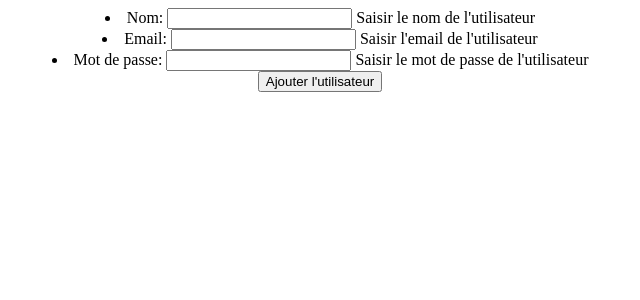
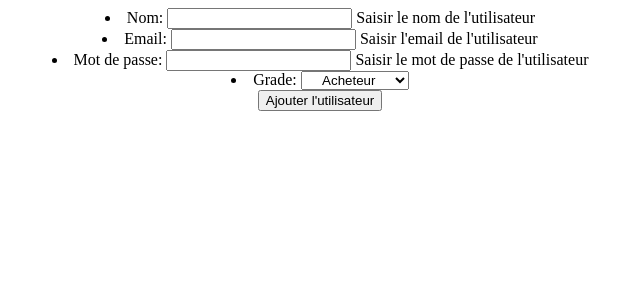
Before and after one commit to Xurron/r209-crud-project, a Django app: page /market/users/add/ in a window 1280 px wide. Shown: the top 300 px of the page, without its empty margins (320-960 px from the left). Run offline with Django 5.2, Linux system fonts and the light colour scheme.

Commit message:
ajout d'un système de grade

```diff
--- a/marketplace/market/forms.py
+++ b/marketplace/market/forms.py
@@ -1,3 +1,4 @@
+from django import forms
 from django.forms import ModelForm
 from django.utils.translation import gettext_lazy as _
 from . import models
@@ -25,18 +26,30 @@ class ItemForm(ModelForm):
         }
 
 class UserForm(ModelForm):
+
+    GRADE_CHOICES = [
+        ('Acheteur', 'Acheteur'),
+        ('Vendeur', 'Vendeur'),
+        ('Administrateur', 'Administrateur'),
+        ('Fondateur', 'Fondateur'),
+    ]
+
+    grade = forms.ChoiceField(choices=GRADE_CHOICES)
+
     class Meta:
         model = models.User
-        fields = ['name', 'email', 'password']
+        fields = ['name', 'email', 'password', 'grade']
         labels = {
             'name': _('Nom'),
             'email': _('Email'),
             'password': _('Mot de passe'),
+            'grade': _('Grade'),
         }
         help_texts = {
             'name': _('Saisir le nom de l\'utilisateur'),
             'email': _('Saisir l\'email de l\'utilisateur'),
             'password': _('Saisir le mot de passe de l\'utilisateur'),
+            'grade': _('Sélectionner le grade de l\'utilisateur'),
         }
         error_messages = {
             'name': {
--- a/marketplace/market/models.py
+++ b/marketplace/market/models.py
@@ -14,6 +14,7 @@ class User(models.Model):
     name = models.CharField(max_length=100)
     email = models.EmailField(max_length=100)
     password = models.CharField(max_length=100)
+    grade = models.CharField(max_length=100, default="Acheteur")
 
     def __str__(self):
         chaine = f"{self.name} - {self.email}"
@@ -24,3 +25,6 @@ class User(models.Model):
             return True
         else:
             return False
+
+    def get_grade(self):
+        return self.grade
--- a/marketplace/market/templates/market/index.html
+++ b/marketplace/market/templates/market/index.html
@@ -10,8 +10,9 @@
     <h1>Accueil</h1>
     <p>Bienvenue sur le site du marketplace</p>
 
-    {% if request.session.user %}
-        <p>Bienvenue, {{ request.session.user }}!</p>
+    {% if request.session.user_id %}
+        <p>Bienvenue, {{ request.session.user_name }} !</p>
+        <p>Vous avez actuellement le grade : "{{ grade }}"</p>
         <p><a href="/market/logout">Déconnexion</a></p>
     {% else %}
         <p>Bienvenue sur le site du marketplace. <a href="/market/login">Connectez-vous</a></p>
--- a/marketplace/market/views.py
+++ b/marketplace/market/views.py
@@ -7,8 +7,13 @@ from .models import Item
 from .models import User
 
 def index(request):
-    Items = Item.objects.all()
-    return render(request, 'market/index.html', {'Items': Items})
+    if 'user_id' in request.session:
+        Items = Item.objects.all()
+        user = User.objects.get(id=request.session['user_id'])
+        grade = user.get_grade()
+        return render(request, 'market/index.html', {'Items': Items, 'grade': grade})
+    else:
+        return HttpResponseRedirect('/market/login')
 
 def login(request):
     return render(request, 'market/login/login.html')
@@ -20,14 +25,16 @@ def login_user(request):
         Users = User.objects.all()
         for user in Users:
             if user.verify(username, password):
-                request.session['user'] = user.id
+                request.session['user_id'] = user.id
+                request.session['user_name'] = user.name
                 return HttpResponseRedirect('/market')
         return render(request, 'market/login/login.html', {'error': 'Invalid credentials'})
     else:
         return render(request, 'market/login/login.html')
 
 def logout(request):
-    del request.session['user']
+    del request.session['user_id']
+    del request.session['user_name']
     return HttpResponseRedirect('/market')
 
 def items(request, id):
```
Also changed, not shown: 1 other file.
